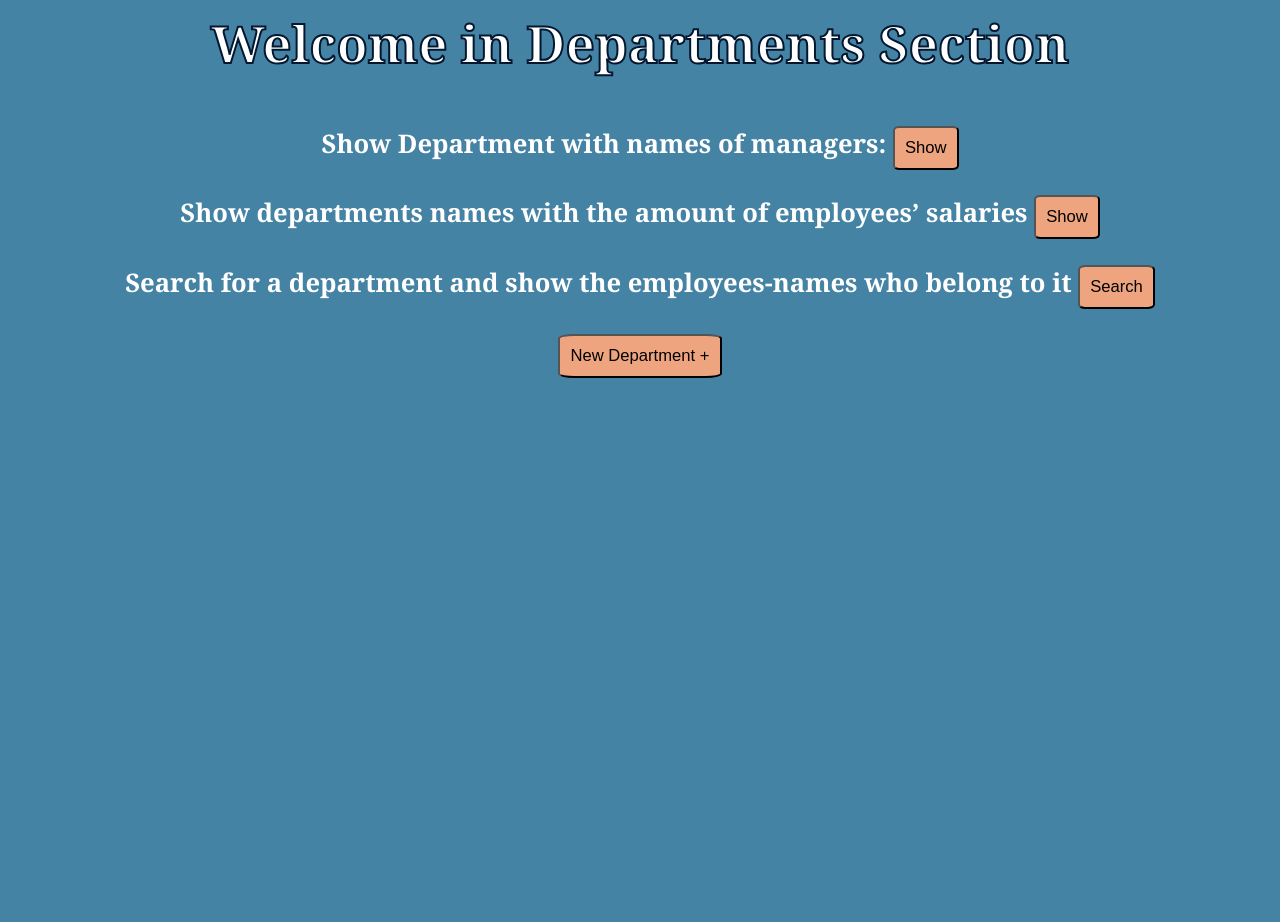
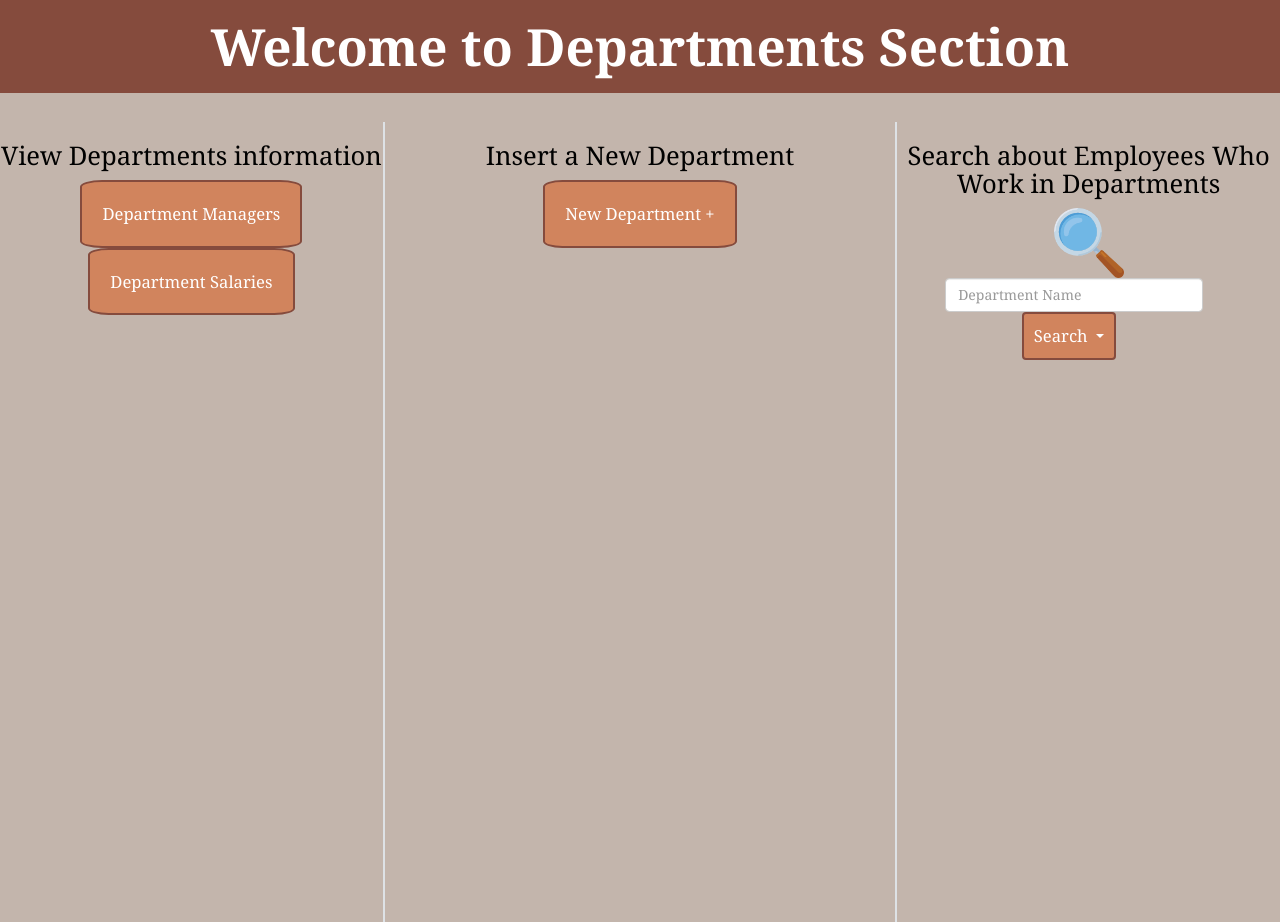
Before and after one commit to JannatN/EmployeesProject, a PHP site: page /dept.php in a window 1280 px wide. Before the commit the page ends 378 px from the top, so only its background shows below. Run offline with PHP 8.4, Linux system fonts and the light colour scheme.

Commit message:
dept design

```diff
--- a/dept.css
+++ b/dept.css
@@ -1,26 +1,95 @@
 body {
-    background-color: #4583a5;
+    background-color: #c3b5ac;
     color: white;
     text-align: center;
+    margin: 0px;
     font-family: Cambria, Cochin, Georgia, Times, 'Times New Roman', serif;
+    font-size: 20px;
 }
 
 header {
     color: white;
+    background: #854b3d;
+    padding: 10px;
     font-size: 4vw;
     font-weight: 700;
-    -webkit-text-stroke: 2px rgb(3, 24, 48);
+    /* -webkit-text-stroke: 1px rgb(3, 24, 48); */
     font-family: Cambria, Cochin, Georgia, Times, 'Times New Roman', serif;
 }
 
-.btn {
-    font-size: 1.3vw;
-    background-color: #EEA47FFF;
-    padding: 10px;
-    border-radius: 10%;
+#external {
+    display: flex;
+    grid-gap: 15px;
+    column-gap: normal;
 }
 
-p {
-    font-size: 2vw;
-    font-weight: 650;
+.border {
+    height: 100vh;
+    background-color: rgb(14, 14, 14);
+    width: 1px;
 }
+
+.right {
+    width: 30%;
+    text-align: center;
+    color: black;
+}
+
+.middle {
+    width: 40%;
+    text-align: center;
+    /* background-color: #b2a59c; */
+}
+
+.left {
+    background-color: #c3b5ac;
+    float: left;
+    width: 30%;
+}
+
+.butn {
+    font-size: 1.3vw;
+    background-color: rgb(209, 132, 93);
+    padding: 20px;
+    border-radius: 10%;
+    border: 2px solid #854b3d;
+    text-decoration: none;
+    outline: none;
+    cursor: pointer;
+}
+
+#dropdownMenuButton {
+    padding: 10px;
+    font-size: 1.3vw;
+    background-color: rgb(209, 132, 93);
+    border: 2px solid #854b3d;
+}
+
+/* Styles for wrapping the search box */
+
+.main {
+    width: 50%;
+    margin: 50px auto;
+}
+
+/* Bootstrap 4 text input with search icon */
+
+.has-search .form-control {
+    padding-left: 2.375rem;
+}
+.input-group{
+    width: 50%;
+
+}
+
+.has-search .form-control-feedback {
+    position: absolute;
+    z-index: 2;
+    display: block;
+    width: 2.375rem;
+    height: 2.375rem;
+    line-height: 2.375rem;
+    text-align: center;
+    pointer-events: none;
+    color: #aaa;
+}
--- a/dept.php
+++ b/dept.php
@@ -5,8 +5,11 @@
     <meta charset="UTF-8">
     <meta name="viewport" content="width=device-width, initial-scale=1.0">
     <title>Departments</title>
+    <script src="https://ajax.googleapis.com/ajax/libs/jquery/3.5.1/jquery.min.js"></script>
+    <link rel="stylesheet" href="https://stackpath.bootstrapcdn.com/bootstrap/4.3.1/css/bootstrap.min.css" integrity="sha384-ggOyR0iXCbMQv3Xipma34MD+dH/1fQ784/j6cY/iJTQUOhcWr7x9JvoRxT2MZw1T" crossorigin="anonymous">
+    <link rel="stylesheet" href="https://maxcdn.bootstrapcdn.com/bootstrap/3.4.1/css/bootstrap.min.css">
     <link rel="stylesheet" href="dept.css">
-    <script src="https://ajax.googleapis.com/ajax/libs/jquery/3.5.1/jquery.min.js"></script>
+
     <style>
         .content1 {
             background-color: pink;
@@ -15,6 +18,7 @@
             display: none;
             z-index: -1;
         }
+
         .content2 {
             background-color: pink;
             width: 100%;
@@ -37,29 +41,51 @@
         th,
         td {
             border: 1px solid #e3e3e3;
-            padding: 10px;
+            padding: 5px;
             color: black;
+            font-size: 1.3vw;
             /* display: none; */
+        }
+
+        h2 {
+            color: black;
+            font-size: 2vw;
         }
     </style>
 
 </head>
 
 <body>
-    <header>Welcome in Departments Section </header><br>
-    <div>
-        <p>Show Department with names of managers: <button class="btn" id="btn1" type="submit">Show</button> </p>
+    <header>Welcome to Departments Section </header><br>
+    <div id="external">
+        <div class="left">
+            <h2>View Departments information </h2>
+            <button class="butn" id="btn1" type="submit">Department Managers </button>
             <div class="content1"></div>
-        <p>Show departments names with the amount of employees’ salaries <button class="btn" id="btn2" type="submit">Show</button>
-        </p>
-        <div class="content2"></div>
-
-        <p>Search for a department and show the employees-names who belong to it <button class="btn">Search</button>
-        </p>
-
-        <button class="btn">New Department +</button>
+            <button class="butn" id="btn2" type="submit">Department Salaries </button>
+            <!-- <div class="content1"></div> -->
 
         </div>
+
+        <span class="border"></span>
+        <div class="middle">
+            <h2>Insert a New Department </h2>
+            <button class="butn">New Department +</button>
+        </div>
+        <span class="border"></span>
+        <div class="right">
+            <h2> Search about Employees Who Work in Departments</h2>
+            <img src="search.png" alt="search" width="70" height="70">
+
+
+            <form class="form-inline active-pink-3 active-pink-4">
+                <i class="fas fa-search" aria-hidden="true"></i>
+                <span> <input class="form-control form-control-sm ml-3 w-75" type="text" placeholder="Department Name" aria-label="Search"> <button class="btn btn-secondary dropdown-toggle" type="button" id="dropdownMenuButton" data-toggle="dropdown" aria-haspopup="true" aria-expanded="false">
+                        Search </button> </span>
+
+            </form>
+        </div>
+
 
 
         <script>
--- a/employee.css
+++ b/employee.css
@@ -50,7 +50,7 @@ header {
     font-size: 1.3vw;
     background-color: rgb(209, 132, 93);
     padding: 20px;
-    /* border-radius: 60%; */
+    border-radius: 10%;
     border: 2px solid #854b3d;
     text-decoration: none;
     outline: none;
--- a/employee.php
+++ b/employee.php
@@ -48,13 +48,13 @@
     <header>Welcome to Employees Section </header><br>
     <div id="external">
         <div class="left">
-            <h2>View for Employees information</h2>
+            <h2>View Employees information</h2>
             <button class="butn" id="btn1" type="submit"> Employees General Info </button>
             <div class="content"></div>
         </div>
         <span class="border"></span>
         <div class="middle">
-            <h2>Insert New Employees </h2>
+            <h2>Insert New Employee </h2>
             <button class="butn">New Employee +</button>
         </div>
         <span class="border"></span>
--- a/registration.html
+++ b/registration.html
@@ -7,7 +7,7 @@
     <title>Register</title>
     <link rel="stylesheet" href="registarion.css">
     <style>
-        body{
+        body {
             background-color: #c3b5ac;
         }
     </style>
@@ -29,9 +29,8 @@
                             <input type="email" class="form-input" name="email" id="email" placeholder="Your Email" />
                         </div>
                         <div class="form-group">
-                            <input type="text" class="form-input"  type="password" name="password" id="password"
+                            <input type="password" class="form-input" name="re_password" id="re_password"
                                 placeholder="Password" />
-                            <span toggle="#password" class="zmdi zmdi-eye field-icon toggle-password"></span>
                         </div>
                         <div class="form-group">
                             <input type="password" class="form-input" name="re_password" id="re_password"
```
Also changed, not shown: registarion.css (+6 -6 lines). Lines whose indentation alone changed are shown as unchanged.
